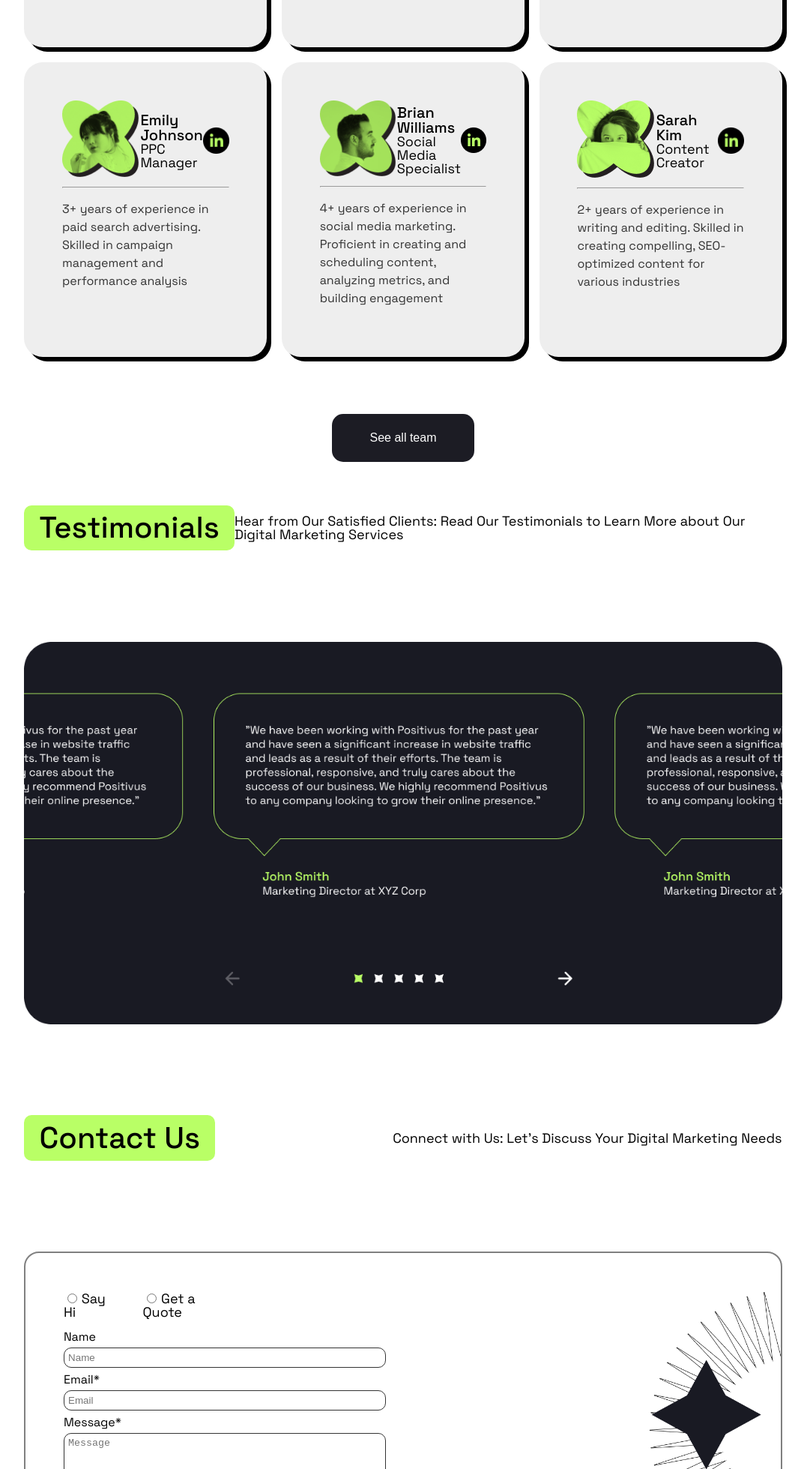
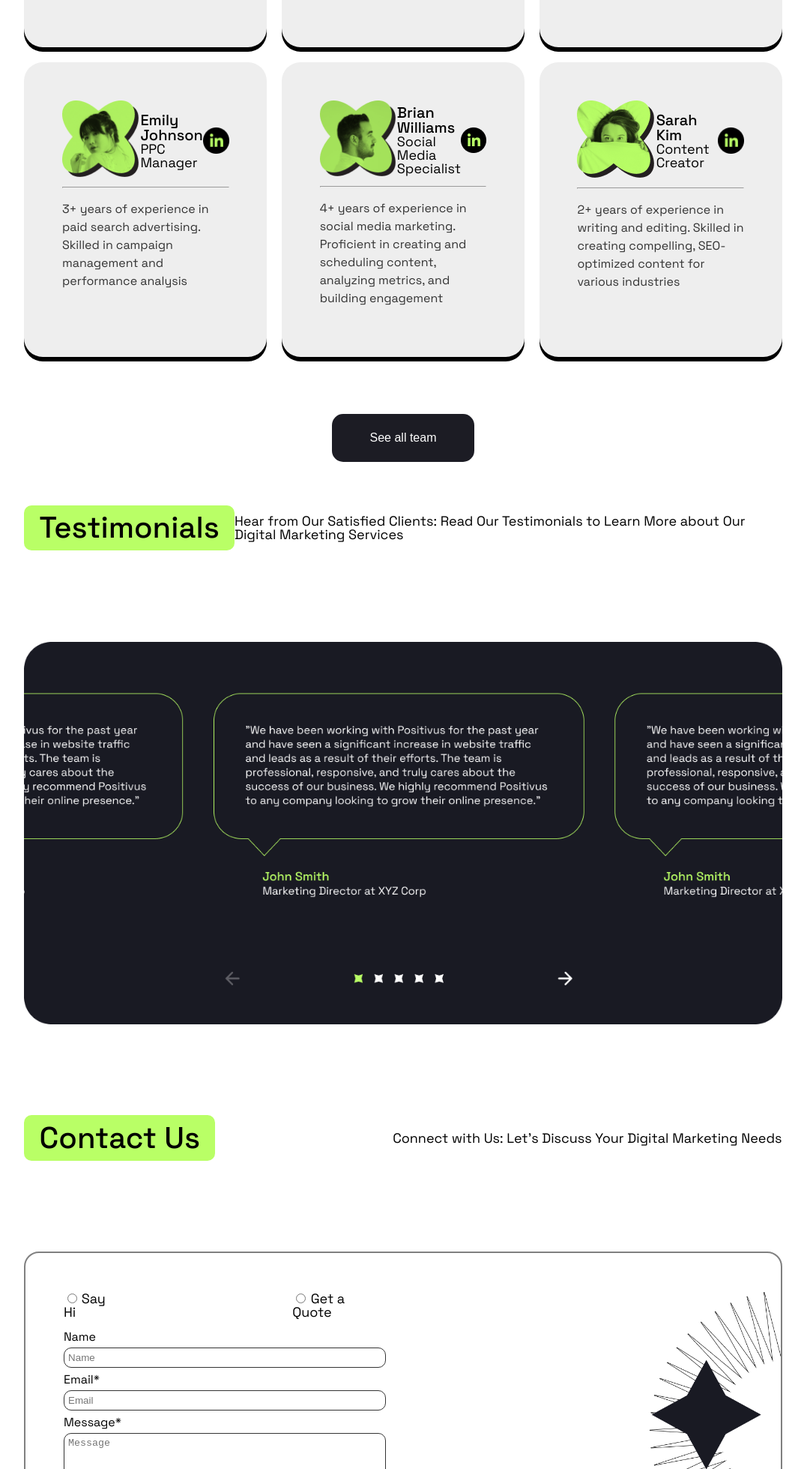
Before and after one commit to sai07052003/Assinment-4-Positives-Webdsite, a plain HTML site: page index.html in a window 1280 px wide. Shown: the part 6026-7985 px from the top of the page at 75% size, without its empty margins (102-1183 px from the left). Drawn offline with Linux system fonts and the light colour scheme.

Commit message:
Updated responsive fixes and improvements

```diff
--- a/Styles/Contact.css
+++ b/Styles/Contact.css
@@ -26,6 +26,8 @@
     font-size: 18px;
     line-height: 100%;
     letter-spacing: 0%;
+    align-items: center;
+    justify-content: space-between;
 
 }
 
--- a/Styles/TeamSection.css
+++ b/Styles/TeamSection.css
@@ -11,7 +11,7 @@
     background: #eee;
     border-radius: 25px;
     padding: 5%;
-    box-shadow: 6px 6px 0px #000;
+    box-shadow: 0px 6px #000;
     box-sizing: border-box;
 }
 
```
